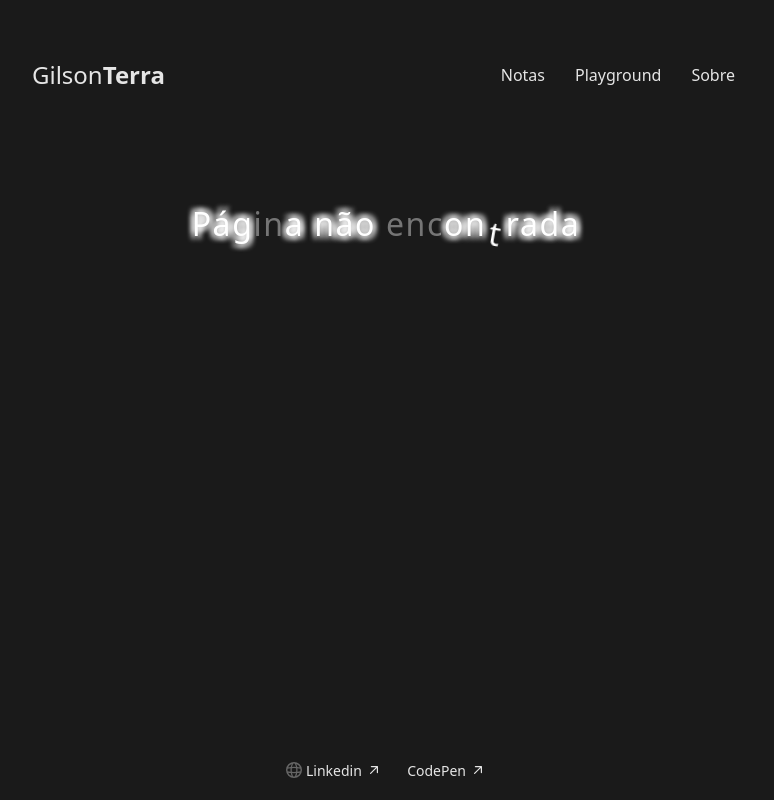
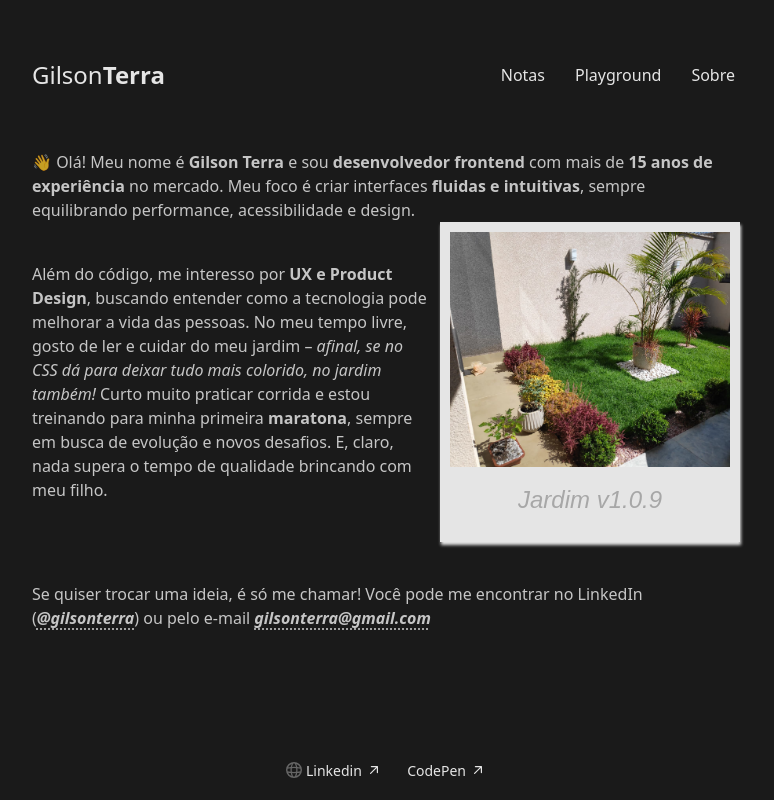
Before and after one commit to gilsonterra/gilsonterra.github.io, a Next.js app: page /sobre in a window 1280 px wide. Before the commit this address had no page. Shown: the whole page, without its empty margins (254-1028 px from the left). Built offline with nearby package versions, Linux system fonts and the light colour scheme.

Commit message:
feat: pagina sobre

```diff
--- a/src/app/components/NoteItem/styles.css
+++ b/src/app/components/NoteItem/styles.css
@@ -3,7 +3,7 @@
   min-height: 50px;
   height: 100%;
   min-width: 100px;
-  padding: 15px;
+  padding: 5px;
   border-radius: 5px;
 }
 
--- a/src/app/notas/page.tsx
+++ b/src/app/notas/page.tsx
@@ -8,7 +8,7 @@ const NotesPages: React.FC = async () => {
   return (
     <div className="notes">
       <div style={{ display: "flex", justifyContent: "center" }}>
-        <DottedShadowText text="Notas" size="4rem" />
+        <DottedShadowText text="Notas" size="3rem" />
       </div>
       <ul
         style={{
--- /dev/null
+++ b/src/app/sobre/page.tsx
@@ -0,0 +1,104 @@
+import Image from "next/image";
+import "./styles.css";
+
+export default function About() {
+  return (
+    <div
+      style={{
+        display: "flex",
+        flexDirection: "column",
+        gap: "10px",
+        fontSize: "var(--text-md)",
+        color: "var(--text-secondary)",
+      }}
+    >
+      <p>
+        👋 Olá! Meu nome é <strong>Gilson Terra</strong> e sou{" "}
+        <strong>desenvolvedor frontend</strong> com mais de{" "}
+        <strong>15 anos de experiência</strong> no mercado. Meu foco é criar
+        interfaces <strong>fluidas e intuitivas</strong>, sempre equilibrando
+        performance, acessibilidade e design.
+        <div className="container-image">
+          <p>
+            Além do código, me interesso por{" "}
+            <strong>UX e Product Design</strong>, buscando entender como a
+            tecnologia pode melhorar a vida das pessoas. No meu tempo livre,
+            gosto de ler e cuidar do meu jardim –{" "}
+            <i>
+              afinal, se no CSS dá para deixar tudo mais colorido, no jardim
+              também!
+            </i>{" "}
+            Curto muito praticar corrida e estou treinando para minha primeira{" "}
+            <strong>maratona</strong>, sempre em busca de evolução e novos
+            desafios. E, claro, nada supera o tempo de qualidade brincando com
+            meu filho.
+          </p>
+          <div
+            style={{
+              display: "flex",
+              flexDirection: "column",
+              alignItems: "center",
+              gap: "5px",
+              justifyContent: "space-between",
+              padding: "10px",
+              minWidth: "300px",
+              minHeight: "320px",
+              background: "var(--foreground)",
+              boxShadow: "1px 3px 3px 0 var(--foreground)",
+            }}
+          >
+            <Image
+              src="/images/jardim-v1.jpeg"
+              alt="Jardim Versão 1"
+              width="300"
+              height="300"
+              objectFit="cover"
+            />
+            <span
+              style={{
+                color: "var(--background)",
+                opacity: "0.3",
+                fontSize: "var(--text-xl)",
+                fontStyle: "italic",
+                height: "50px",
+                fontFamily: "fantasy",
+              }}
+            >
+              Jardim v1.0.9
+            </span>
+          </div>
+        </div>
+      </p>
+      <p style={{ marginTop: "30px" }}>
+        Se quiser trocar uma ideia, é só me chamar! Você pode me encontrar no
+        LinkedIn (
+        <a
+          style={{
+            fontStyle: "italic",
+            fontWeight: "bold",
+            textDecoration: "underline",
+            textUnderlineOffset: "0.3rem",
+            textDecorationStyle: "dotted",
+          }}
+          href="https://www.linkedin.com/in/gilsonterra"
+          target="__blank"
+        >
+          @gilsonterra
+        </a>
+        ) ou pelo e-mail{" "}
+        <a
+          style={{
+            fontStyle: "italic",
+            fontWeight: "bold",
+            textDecoration: "underline",
+            textUnderlineOffset: "0.3rem",
+            textDecorationStyle: "dotted",
+          }}
+          href="mailto:gilsonterra@gmail.com"
+        >
+          gilsonterra@gmail.com
+        </a>
+      </p>
+    </div>
+  );
+}
--- /dev/null
+++ b/src/app/sobre/styles.css
@@ -0,0 +1,11 @@
+.container-image {
+  display: flex;
+  align-items: center;
+  gap: 10px;
+}
+
+@media (max-width: 768px) {
+  .container-image {
+    flex-direction: column;
+  }
+}
```
Also changed, not shown: src/app/notas-antigo/page.tsx (deleted, +0 -87 lines), src/app/page.tsx (+39 -1 lines), src/app/playground/efeitos-textos/page.tsx (deleted, +0 -30 lines), src/app/playground/page.tsx (+25 -2 lines), src/app/utils/content.ts (+0 -15 lines), public/images/jardim-v1.jpeg (added).
